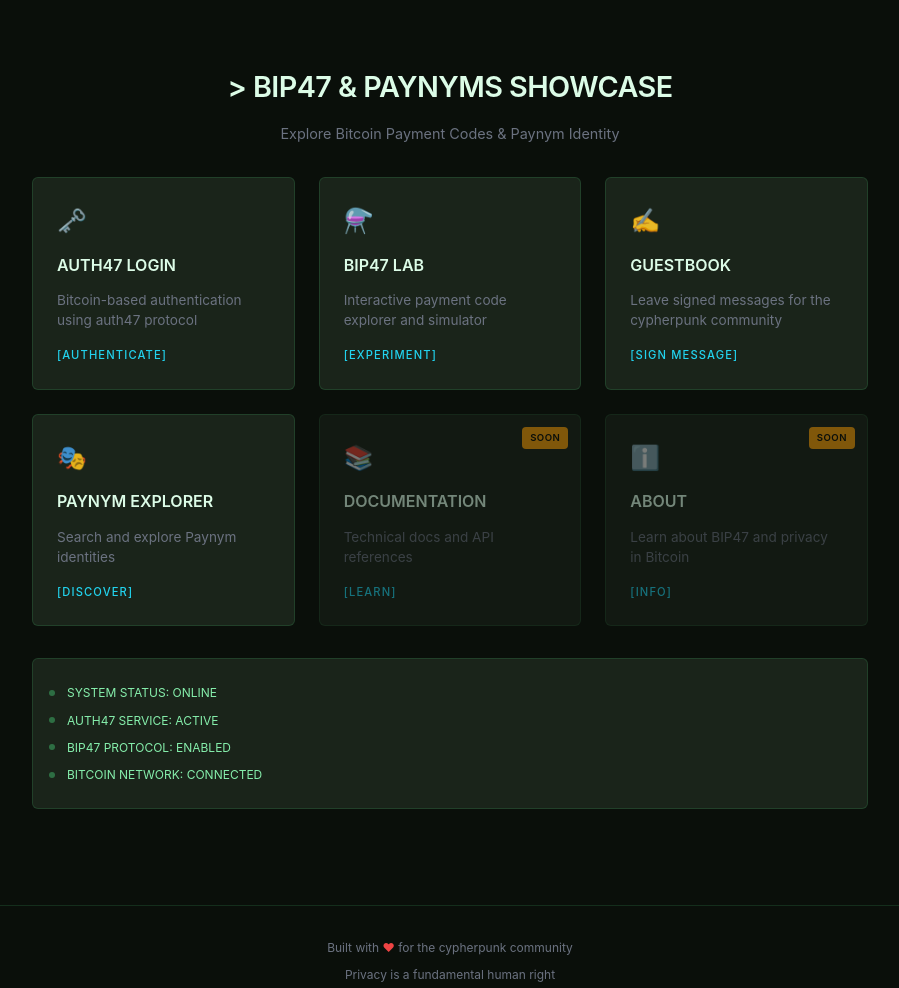
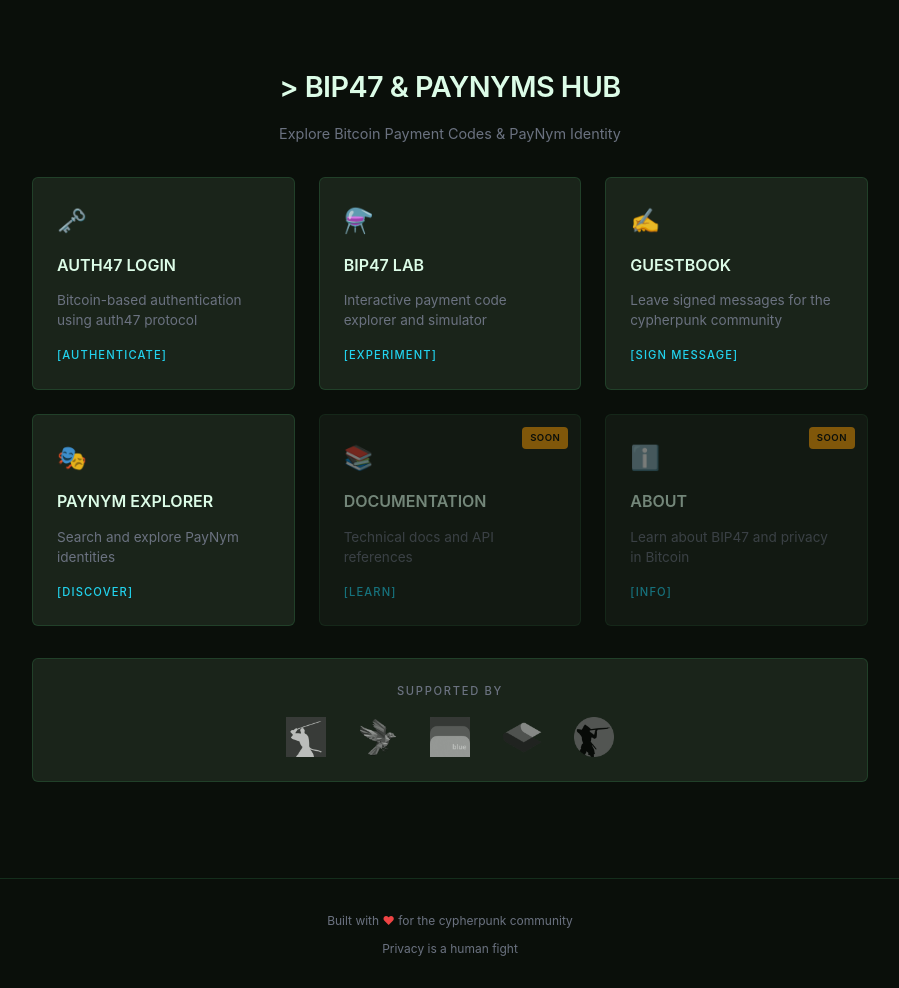
Before and after one commit to linkinparkrulz/bip47-website-2, a website: page public/index.html in a window 1280 px wide. Shown: the whole page, without its empty margins (190-1089 px from the left). Drawn offline with Linux system fonts and the light colour scheme.

Commit message:
Replace status-bar with SUPPORTED BY section featuring project logos

```diff
--- a/public/index.html
+++ b/public/index.html
@@ -3,7 +3,7 @@
   <head>
   <meta charset="UTF-8">
   <meta name="viewport" content="width=device-width, initial-scale=1.0">
-  <title>BIP47 & Paynyms Terminal</title>
+  <title>BIP47 & PayNyms</title>
   <link rel="stylesheet" href="styles.css">
   <style>
     /* Page-specific styles for index.html */
@@ -24,8 +24,8 @@
   <div class="container">
     <div class="main-content">
       <div class="header">
-        <h1>> BIP47 & PAYNYMS SHOWCASE</h1>
-        <div class="subtitle">Explore Bitcoin Payment Codes & Paynym Identity</div>
+        <h1>> BIP47 & PAYNYMS HUB</h1>
+        <div class="subtitle">Explore Bitcoin Payment Codes & PayNym Identity</div>
       </div>
 
         <div class="card-grid">
@@ -53,7 +53,7 @@
           <a href="/paynym" class="card">
             <div class="card-icon">🎭</div>
             <div class="card-title">PAYNYM EXPLORER</div>
-            <div class="card-description">Search and explore Paynym identities</div>
+            <div class="card-description">Search and explore PayNym identities</div>
             <div class="card-action">[DISCOVER]</div>
           </a>
 
@@ -74,18 +74,32 @@
           </div>
         </div>
 
-        <div class="status-bar">
-          <div class="status-line"><span class="status-indicator"></span>SYSTEM STATUS: ONLINE</div>
-          <div class="status-line"><span class="status-indicator"></span>AUTH47 SERVICE: ACTIVE</div>
-          <div class="status-line"><span class="status-indicator"></span>BIP47 PROTOCOL: ENABLED</div>
-          <div class="status-line"><span class="status-indicator"></span>BITCOIN NETWORK: CONNECTED</div>
+        <div class="supported-by">
+          <div class="supported-by-heading">SUPPORTED BY</div>
+          <div class="logo-grid">
+            <a href="https://freesamourai.com" target="_blank" rel="noopener noreferrer" class="logo-link" title="Samourai Wallet">
+              <img src="logos/samourai.png" alt="Samourai Wallet" class="logo-img">
+            </a>
+            <a href="https://sparrowwallet.com" target="_blank" rel="noopener noreferrer" class="logo-link" title="Sparrow Wallet">
+              <img src="logos/sparrow.png" alt="Sparrow Wallet" class="logo-img">
+            </a>
+            <a href="https://bluewallet.io" target="_blank" rel="noopener noreferrer" class="logo-link" title="BlueWallet">
+              <img src="logos/bluewallet.png" alt="BlueWallet" class="logo-img">
+            </a>
+            <a href="https://stackwallet.com" target="_blank" rel="noopener noreferrer" class="logo-link" title="Stack Wallet">
+              <img src="logos/stack.png" alt="Stack Wallet" class="logo-img">
+            </a>
+            <a href="https://ashigaru.rs" target="_blank" rel="noopener noreferrer" class="logo-link" title="Ashigaru">
+              <img src="logos/Ashigaru.png" alt="Ashigaru" class="logo-img">
+            </a>
+          </div>
         </div>
       </div>
     </div>
 
     <div class="footer">
       <div class="footer-text">Built with <span class="footer-heart">♥</span> for the cypherpunk community</div>
-      <div class="footer-text">Privacy is a fundamental human right</div>
+      <div class="footer-text">Privacy is a human fight</div>
     </div>
   </div>
 </body>
--- a/public/styles.css
+++ b/public/styles.css
@@ -292,35 +292,65 @@ button.primary:hover:not(:disabled) {
   box-shadow: none;
 }
 
-/* Status Bar - Refined */
-.status-bar {
+/* Supported By Section */
+.supported-by {
   background: var(--bg-elevated);
   border: 1px solid var(--border-subtle);
   border-radius: var(--radius-md);
-  padding: var(--space-md);
+  padding: var(--space-lg);
   margin-bottom: var(--space-xl);
+  text-align: center;
 }
 
-.status-line {
-  font-size: 0.75rem;
-  color: var(--text-secondary);
-  margin: var(--space-xs) 0;
+.supported-by-heading {
+  font-size: 0.7rem;
+  color: var(--text-muted);
+  text-transform: uppercase;
+  letter-spacing: 0.15em;
+  margin-bottom: var(--space-md);
+  font-weight: 500;
+}
+
+.logo-grid {
+  display: flex;
+  justify-content: center;
+  align-items: center;
+  gap: var(--space-xl);
+  flex-wrap: wrap;
+}
+
+.logo-link {
   display: flex;
   align-items: center;
-  gap: var(--space-sm);
+  justify-content: center;
+  transition: all var(--transition-normal);
+  filter: grayscale(100%);
+  opacity: 0.7;
 }
 
-.status-indicator {
-  width: 6px;
-  height: 6px;
-  background: var(--accent-primary);
-  border-radius: 50%;
-  animation: pulse 2s infinite;
+.logo-link:hover {
+  filter: grayscale(0%);
+  opacity: 1;
+  transform: scale(1.1);
 }
 
-@keyframes pulse {
-  0%, 100% { opacity: 1; }
-  50% { opacity: 0.4; }
+.logo-img {
+  height: 40px;
+  width: auto;
+  max-width: 120px;
+  object-fit: contain;
+}
+
+/* Responsive: Stack logos on smaller screens */
+@media (max-width: 600px) {
+  .logo-grid {
+    gap: var(--space-lg);
+  }
+
+  .logo-img {
+    height: 32px;
+    max-width: 100px;
+  }
 }
 
 /* Footer */
```
Also changed, not shown: public/logos/Ashigaru.png (added), public/logos/bluewallet.png (added), public/logos/samourai.png (added), public/logos/sparrow.png (added), public/logos/stack.png (added).
